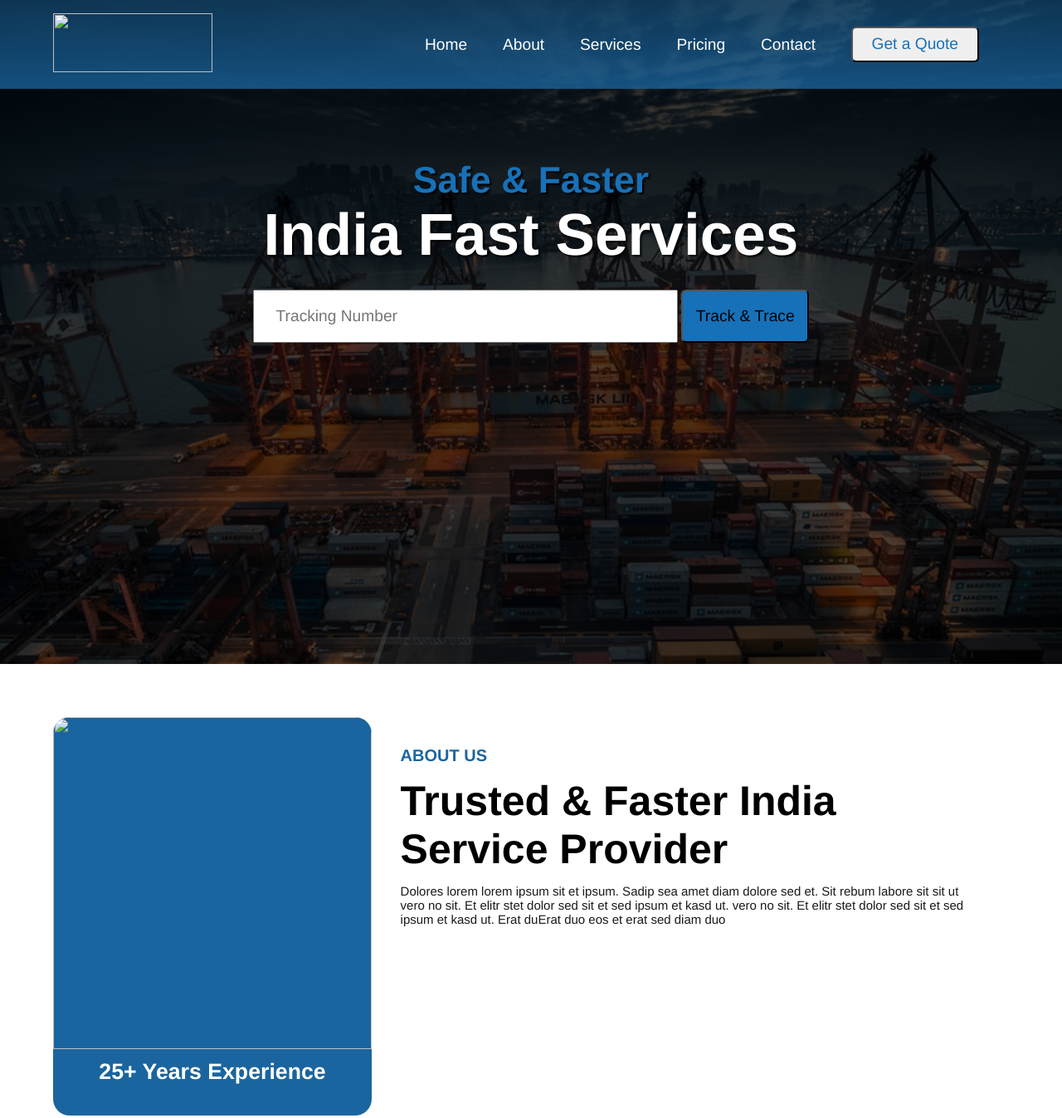
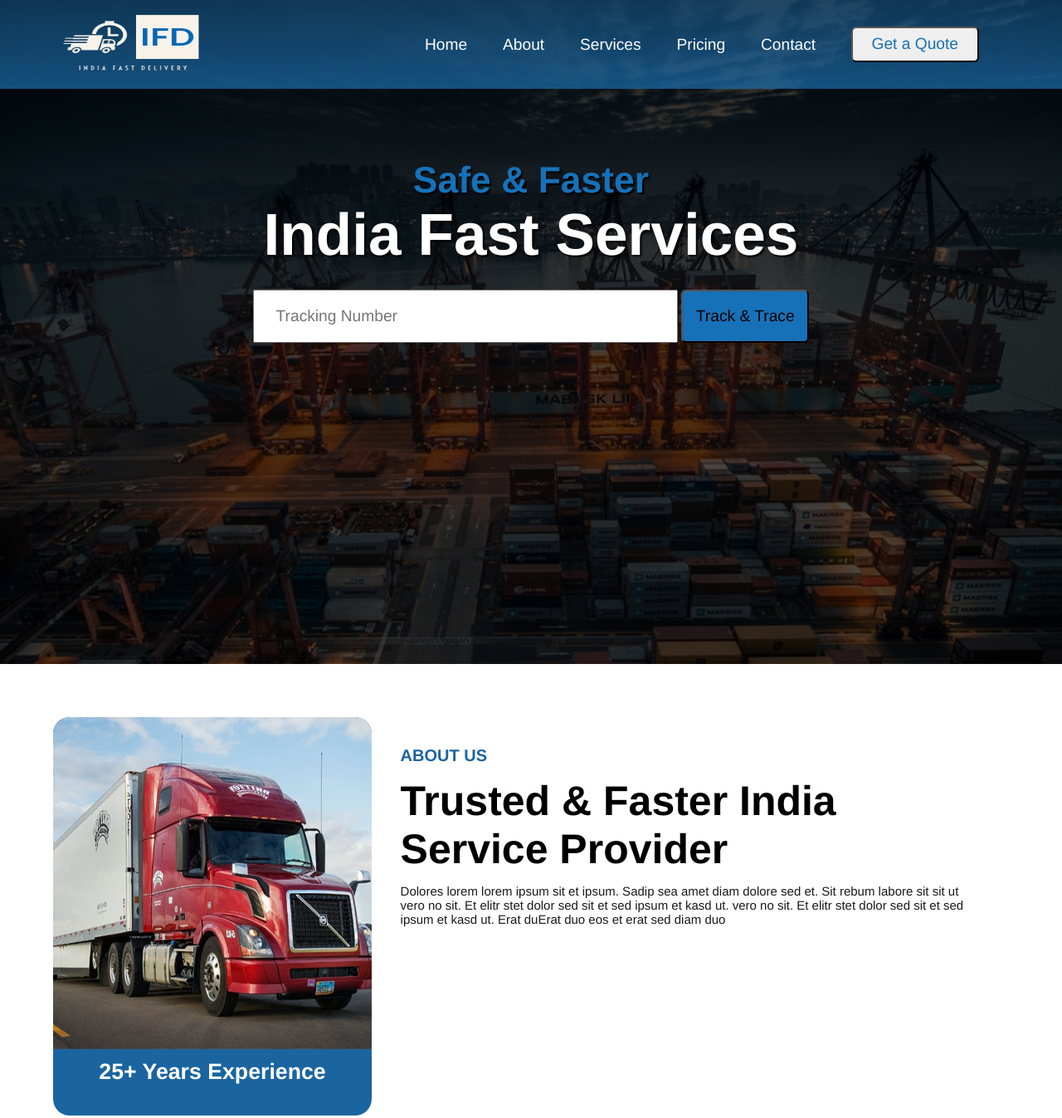
Before and after one commit to MrAmanKapoor/India-Fast-Delivery, a plain HTML site: page index.html in a window 1280 px wide. Shown: the top 1347 px of the page at 83% size. Drawn offline with Linux system fonts and the light colour scheme; the site is published under a folder, as on GitHub Pages, so addresses that start at the root find nothing.

Commit message:
Update index.html

```diff
--- a/index.html
+++ b/index.html
@@ -18,7 +18,7 @@
 
 <body>
     <div class="header">
-        <div><img src="/Images/logo.png"></div>
+        <div><img src="Images/logo.png"></div>
         <div style="width:60vw">
             <a href="#about">Home</a>
             <a href="#about">About</a>
@@ -40,7 +40,7 @@
     </div>
 
     <div class="about">
-        <div class="about-img"><img src="/Images/about.jpg">
+        <div class="about-img"><img src="Images/about.jpg">
             <h1>25+ Years Experience</h1>
         </div>
         <div class="aboutus">
@@ -116,7 +116,7 @@
 
 
     <div class="features">
-        <img src="/Images/feature.jpg">
+        <img src="Images/feature.jpg">
         </img>
         <div class="features-text">
             <h5>WHY CHOOSE US</h5>
```
